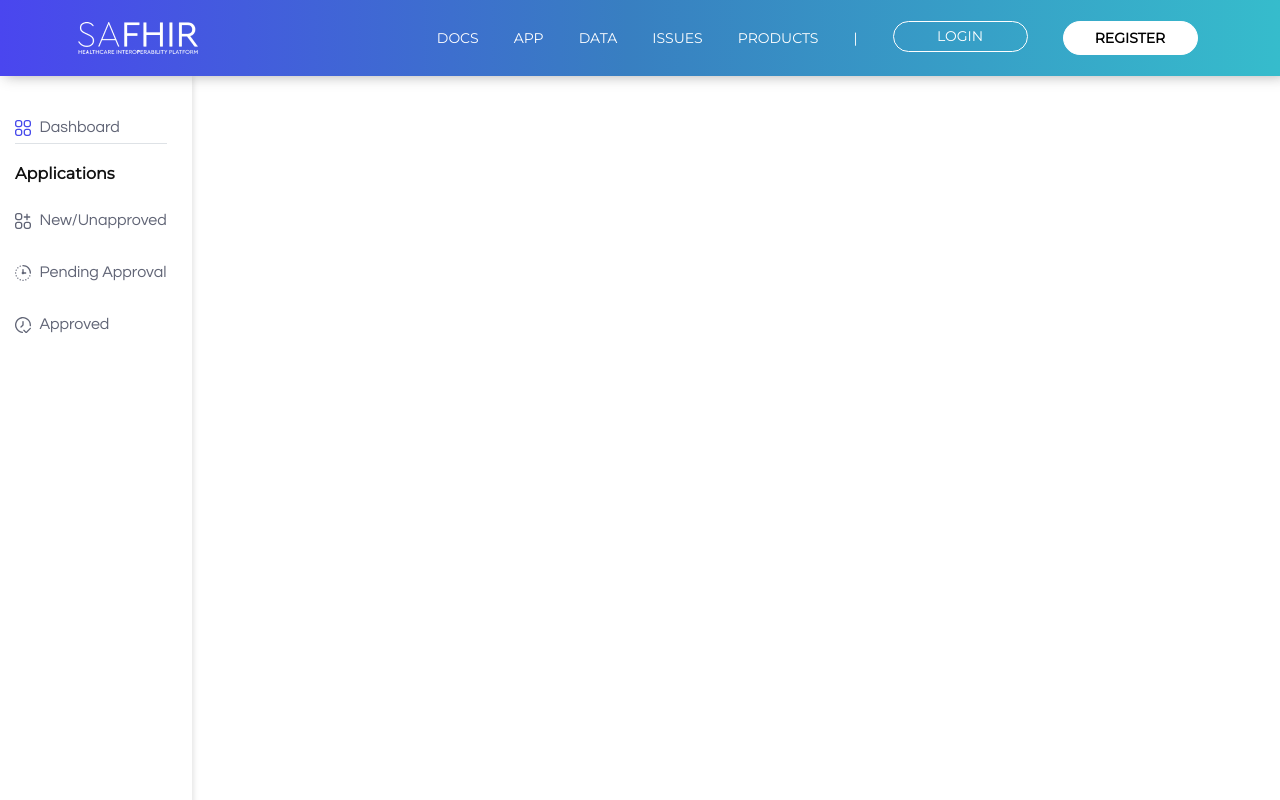
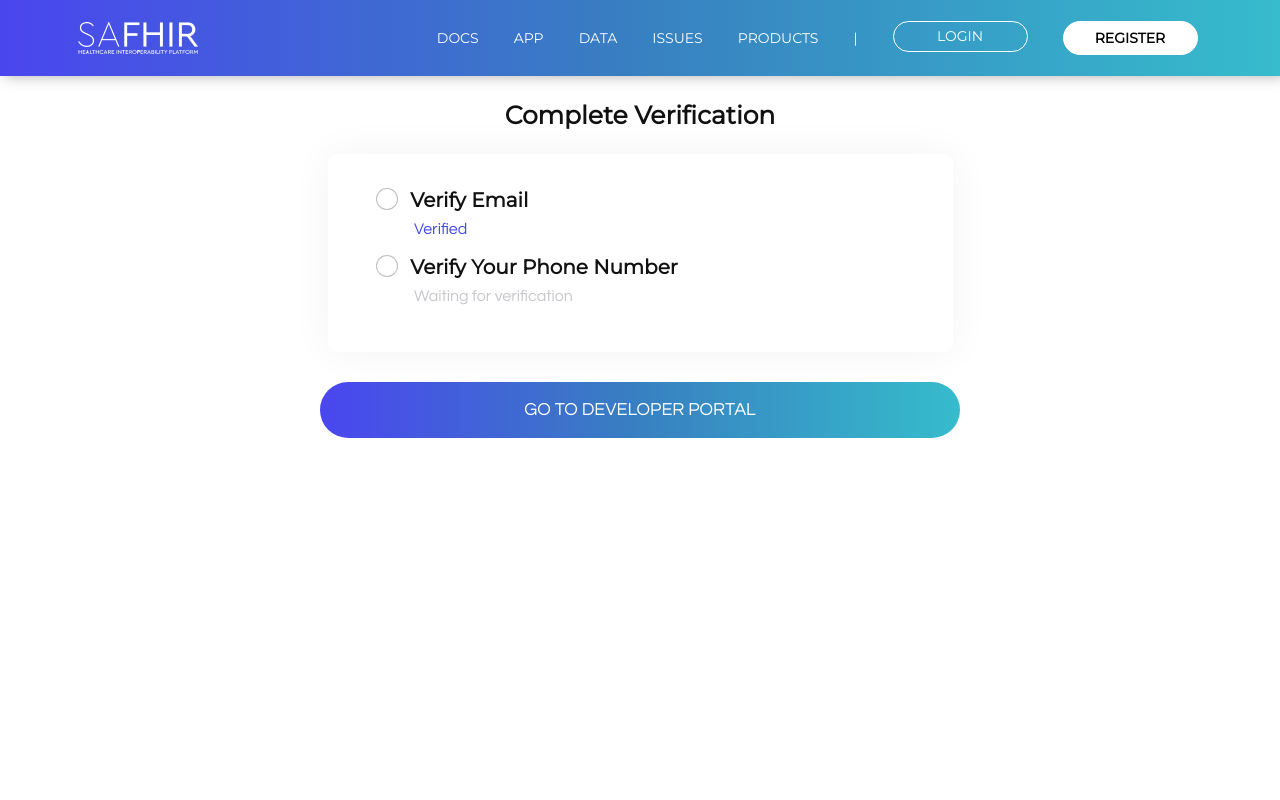
Before and after one commit to amaben2020/safhir-dev-portal, a React (Create React App) app: page /complete-verification in a window 1280 px wide. Shown: the top 800 px of the page. Built offline with nearby package versions, Linux system fonts and the light colour scheme.

Commit message:
Devportal verification and devportal create account pages are built

```diff
--- a/src/Pages/createAccount/createAccount.scss
+++ b/src/Pages/createAccount/createAccount.scss
@@ -44,16 +44,39 @@
     background: #F2F5FE;
     border-radius: 10px;
     padding: 1rem;
+    font-family: Questrial;
+    font-size: 16px;
+    font-style: normal;
+    font-weight: 400;
+    line-height: 27px;
+    letter-spacing: 0em;
+    text-align: left;
+}
+.text-muted{
+    font-family: Questrial;
+    font-size: 12px;
+    font-style: normal;
+    font-weight: 400;
+    line-height: 27px;
+    letter-spacing: 0em;
+    text-align: left;
+}
 
+.marLeft{
+    padding-left: 1vw;
+}
+
+.base-text{
+    margin: 2rem;
 }
 
 .person {
     display: block;
     text-indent: -9999px;
-    width: 100px;
-    height: 82px;
+    width: 140px;
+    height: 100px;
     background: url('./../../images/person.svg');
-    background-size: 100px 82px;
+    background-size: 140px 100px;
     border: none !important;
   }
 
@@ -90,30 +113,16 @@
       background: transparent !important;
     }
   }
-
+.flex-cont{
+    justify-content: center;
+    display: flex;
+}
 .createAcct-btn{
 background: linear-gradient(90deg, #4A46EF 0%, #387FC1 48.96%, #36BCCC 100%);
 text-align: center;
-width: 15vw;
+width: 35vw;
 justify-self: center;
-margin-left: 13vw;
 padding: 1rem;
-@media screen and (max-width: 768px) {
-    width: 50vw;
-    font-size: 12px;
-}
-@media screen and (max-width: 1032px) {
-    width: 20vw;
-    font-size: 12px;
-    margin-left: 20vw;
-}
-@media screen and (max-width: 676px) {
-      font-size: 10px;
-}
-@media screen and (max-width: 580px) {
-    font-size: 8px;
-    padding: 0.7rem;
-}
 }
 .img-content{
     display: flex;
@@ -126,10 +135,10 @@ padding: 1rem;
        font-family: Montserrat;
        font-size: 14px;
        font-style: normal;
-       font-weight: 400;
+       font-weight: 600;
        line-height: 24px;
        letter-spacing: 0em;
-       text-align: left;
+       text-align: center;
 
     }
 }
--- a/src/Pages/createAccount/createAccount.tsx
+++ b/src/Pages/createAccount/createAccount.tsx
@@ -1,7 +1,8 @@
 import React from "react";
 import { Button, Col, Container, Form, Row } from "react-bootstrap";
 import "./createAccount.scss";
-import person from "./../../images/person.svg";
+import { Link } from "react-router-dom";
+
 const createAccount = () => {
   return (
     <Container className="overflow3">
@@ -24,51 +25,52 @@ const createAccount = () => {
             </div>
             <div className="form-wrapper">
               <Form>
+                <Form.Group className="mb-3">
+                  <Form.Label>First Name *</Form.Label>
+                  <Form.Control type="text" placeholder="Your first name" />
+                </Form.Group>
+                <Form.Group className="mb-3">
+                  <Form.Label>Last Name *</Form.Label>
+                  <Form.Control type="email" placeholder="Your last name" />
+                </Form.Group>{" "}
+                <Form.Group className="mb-3">
+                  <Form.Label>Username *</Form.Label>
+                  <Form.Control type="email" placeholder="Your username" />
+                </Form.Group>{" "}
                 <Form.Group className="mb-3" controlId="formBasicEmail">
-                  <Form.Label>Email address *</Form.Label>
-                  <Form.Control type="email" placeholder="Enter email" />
-                  <Form.Text className="text-muted">
-                    We'll never share your email with anyone else.
-                  </Form.Text>
-                </Form.Group>
-                <Form.Group className="mb-3" controlId="formBasicEmail">
-                  <Form.Label>Email address *</Form.Label>
-                  <Form.Control type="email" placeholder="Enter email" />
-                  <Form.Text className="text-muted">
-                    We'll never share your email with anyone else.
-                  </Form.Text>
+                  <Form.Label>Organization Name </Form.Label>
+                  <Form.Control type="email" placeholder="Your organization" />
                 </Form.Group>{" "}
                 <Form.Group className="mb-3" controlId="formBasicEmail">
                   <Form.Label>Email address</Form.Label>
                   <Form.Control type="email" placeholder="Enter email" />
                   <Form.Text className="text-muted">
-                    We'll never share your email with anyone else.
-                  </Form.Text>
-                </Form.Group>{" "}
-                <Form.Group className="mb-3" controlId="formBasicEmail">
-                  <Form.Label>Email address</Form.Label>
-                  <Form.Control type="email" placeholder="Enter email" />
-                  <Form.Text className="text-muted">
-                    We'll never share your email with anyone else.
-                  </Form.Text>
-                </Form.Group>{" "}
-                <Form.Group className="mb-3" controlId="formBasicEmail">
-                  <Form.Label>Email address</Form.Label>
-                  <Form.Control type="email" placeholder="Enter email" />
-                  <Form.Text className="text-muted">
-                    We'll never share your email with anyone else.
+                    An email is required so we may notify you when your account
+                    has been activated.
                   </Form.Text>
                 </Form.Group>
                 <Form.Group className="mb-3" controlId="formBasicEmail">
-                  <Form.Label>Email address</Form.Label>
+                  <Form.Label>Mobile Phone Number *</Form.Label>
                   <Form.Control type="email" placeholder="Enter email" />
                   <Form.Text className="text-muted">
-                    We'll never share your email with anyone else.
+                    A mobile phone number is highly recommended so we may send
+                    you important updates on account activity.
                   </Form.Text>
                 </Form.Group>
                 <Form.Group className="mb-3" controlId="formBasicPassword">
-                  <Form.Label>Password</Form.Label>
+                  <Form.Label>Password *</Form.Label>
                   <Form.Control type="password" placeholder="Password" />
+                  <Form.Text className="text-muted">
+                    Password must be at least 8 character, and contain at least
+                    1 uppercase and special character.
+                  </Form.Text>
+                </Form.Group>
+                <Form.Group className="mb-3" controlId="formBasicPassword">
+                  <Form.Label>Confirm Password *</Form.Label>
+                  <Form.Control
+                    type="password"
+                    placeholder="Confirm Password"
+                  />
                 </Form.Group>
                 <Form.Group controlId="formFile" className="mb-3">
                   <div className="img-content">
@@ -79,12 +81,17 @@ const createAccount = () => {
                     </Form.Label>
                   </div>
                 </Form.Group>
-                <Button className="createAcct-btn" type="submit">
-                  Create Account
-                </Button>
+                <div className="flex-cont">
+                  <Link to="/complete-verification">
+                    <Button className="createAcct-btn" type="submit">
+                      Create Account
+                    </Button>
+                  </Link>
+                </div>
               </Form>
-              <div>
-                <span>Create Account</span> <span>Log in</span>
+              <div className="createAccount base-text">
+                <span>Already have an account? </span>{" "}
+                <span className="marLeft">{"  "}Log in</span>
               </div>
             </div>
           </div>
--- /dev/null
+++ b/src/Pages/devPortalVerification/DevportalVerification.tsx
@@ -0,0 +1,44 @@
+import { Col, Container, Row, Form } from "react-bootstrap";
+import { Link } from "react-router-dom";
+import "./devportal-verification.scss";
+const DevportalVerification = () => {
+  return (
+    <Container fluid className="wrappin-container">
+      <Row lg={6} className="justify-content-center">
+        <Col lg={6} className="justify-content-center">
+          <div className="verification-wrapper">
+            <h1 className="heading-main">Complete Verification</h1>
+            <div className="verification">
+              <Form.Group className="mb-3">
+                <Form.Check
+                  required
+                  label="Verify Email"
+                  feedback="You must agree before submitting."
+                />
+                <Form.Text className="text-muted">Verified</Form.Text>
+              </Form.Group>
+              <Form.Group className="mb-3 grey-color">
+                <Form.Check
+                  className="grey-color"
+                  required
+                  label="Verify Your Phone Number"
+                  feedback="You must agree before submitting."
+                />
+                <Form.Text className="text-muted grey-color">
+                  Waiting for verification
+                </Form.Text>
+              </Form.Group>
+            </div>
+            <div className="btn-area">
+              <Link to="/devportal-home">
+                <button className="dev-btn">GO TO DEVELOPER PORTAL</button>
+              </Link>
+            </div>
+          </div>
+        </Col>
+      </Row>
+    </Container>
+  );
+};
+
+export default DevportalVerification;
--- /dev/null
+++ b/src/Pages/devPortalVerification/devportal-verification.scss
@@ -0,0 +1,88 @@
+@use  './../../Sass/base/button.scss';
+
+.verification{
+    box-shadow: 0px 0px 40px rgba(0, 0, 0, 0.05);
+    border-radius: 10px;
+    padding: 32px 48px;
+}
+
+.wrappin-container{
+    height: 100vh;
+}
+
+.heading-main{
+    text-align: center !important;
+    color: #111111;
+    font-weight: 600;
+    font-family: Montserrat;
+    margin: 3vh;
+    @media screen and (max-width: 768px) {
+        font-size: 26px;
+    }
+}
+
+label{
+    font-family: Montserrat;
+    font-size: 20px;
+    font-style: normal;
+    font-weight: 600;
+    line-height: 28px;
+    letter-spacing: 0em;
+    color: #111111;
+    padding-left: 1vw;
+
+    @media screen and (max-width: 768px) {
+        font-size: 14px;
+    }
+    }
+    .text-muted{
+        padding-left: 3vw;
+        font-family: Questrial;
+        font-style: normal;
+        font-weight: normal;
+        font-size: 16px;
+        line-height: 28px;
+        color: #484BEB !important;
+        @media screen and (max-width: 768px) {
+            font-size: 12px;
+        }
+    }
+
+    .form-check-input[type=checkbox]{
+        // background: #484BEB;
+        border-radius: 20px;
+        padding: 1rem;
+    }
+
+    .grey-color{
+        color: #C7C7CC !important;
+        // background: #C7C7CC;
+    }
+
+.btn-area{
+    display: flex;
+    justify-content: center;
+}
+
+.dev-btn{
+    @extend .button-register;
+    width: 50vw;
+    margin: 3rem;
+    padding: 1.6rem;
+    font-family: Questrial;
+    font-style: normal;
+    font-weight: normal;
+    font-size: 18px;
+
+    @media screen and (max-width: 529px ) {
+        font-size: 14px;
+    }
+
+    @media screen and (max-width: 428px ) {
+       width: 80vw;
+    }
+}
+
+// .verification-wrapper{
+//     margin: auto;
+// }
--- a/src/Routes.js/Routes.tsx
+++ b/src/Routes.js/Routes.tsx
@@ -19,6 +19,10 @@ const CreateAccount = React.lazy(
   () => import("./../pages/createAccount/createAccount")
 );
 
+const DevportalVerification = React.lazy(
+  () => import("./../pages/devPortalVerification/DevportalVerification")
+);
+
 const Routes = () => {
   return (
     <React.Suspense
@@ -35,6 +39,11 @@ const Routes = () => {
         <Route exact path="/login" component={Login} />
         <Route exact path="/create-account" component={CreateAccount} />
         <Route exact path="/register" component={Register} />
+        <Route
+          exact
+          path="/complete-verification"
+          component={DevportalVerification}
+        />
 
         <Dashboard>
           <Switch>
--- a/src/components/LandingPage.tsx
+++ b/src/components/LandingPage.tsx
@@ -33,7 +33,7 @@ const LandingPage = () => {
             <Modal.Footer>
               <Button
                 className="agree"
-                onClick={() => history.push("/devportal-home")}
+                onClick={() => history.push("/create-account")}
               >
                 I AGREE TO THESE TERMS
               </Button>
```
